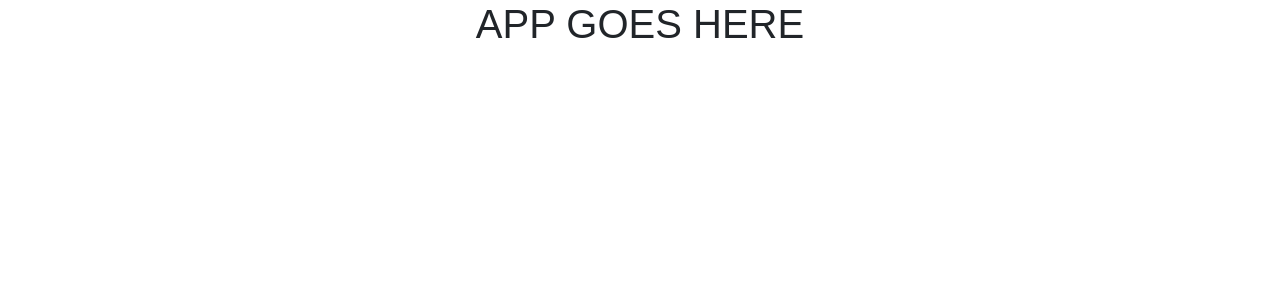
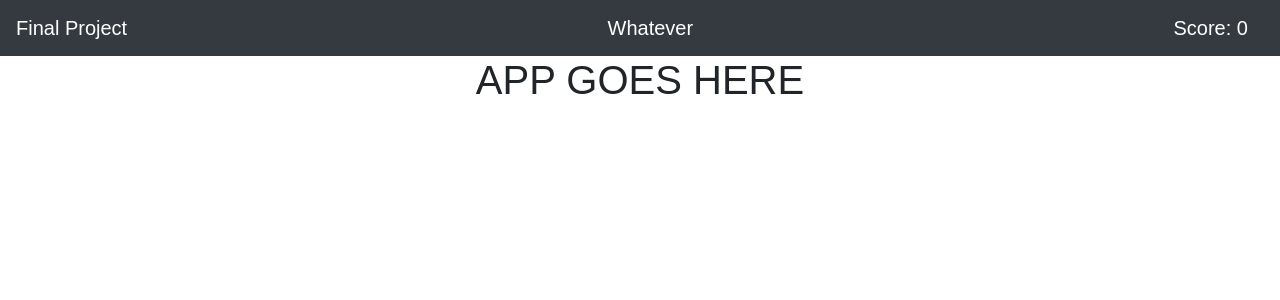
Before and after one commit to Tronnie/final, a React (Create React App) app in the folder mentalhealthapp/: page / in a window 1280 px wide. Shown: the top 300 px of the page. Built offline with nearby package versions, Linux system fonts and the light colour scheme; the HTML template or start-up script is replaced by a standard one.

Commit message:
added Navbar

```diff
--- a/mentalhealthapp/src/App.js
+++ b/mentalhealthapp/src/App.js
@@ -1,10 +1,12 @@
 import React, { Component } from 'react';
+import Navbar from "./components/Navbar";
 import './App.css';
 
 class App extends Component {
   render() {
     return (
       <div className="App">
+      	<Navbar />
         <h1> APP GOES HERE </h1>
       </div>
     );
--- /dev/null
+++ b/mentalhealthapp/src/components/Navbar.js
@@ -0,0 +1,13 @@
+import React from "react";
+
+const Navbar = () => (
+
+  <nav className="navbar navbar-dark bg-dark">
+
+    <span className="navbar-brand mb-0 h1">Final Project</span>
+      <h2 className="navbar-brand mb-0 h1">Whatever</h2>
+      <h2 className="navbar-brand mb-0 h1">Score: 0</h2>
+    </nav>
+  );
+
+export default Navbar;
```
